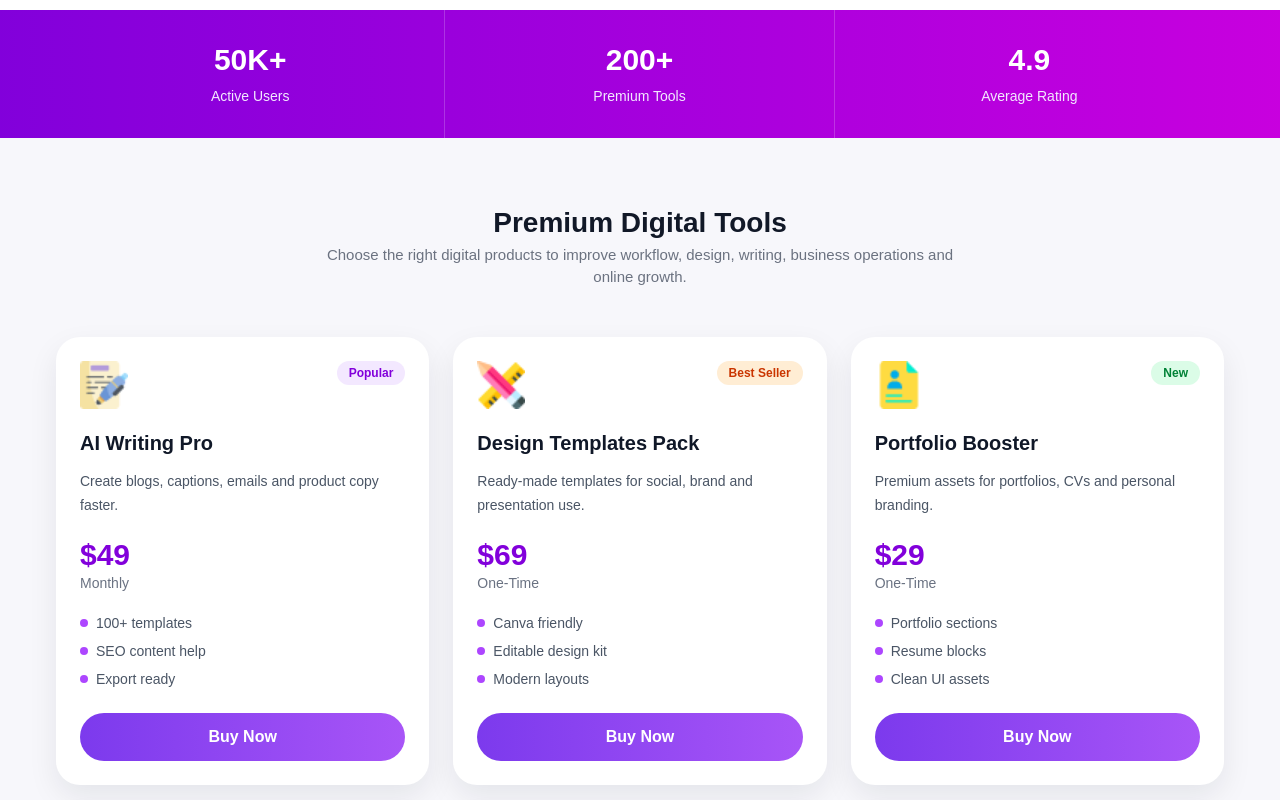
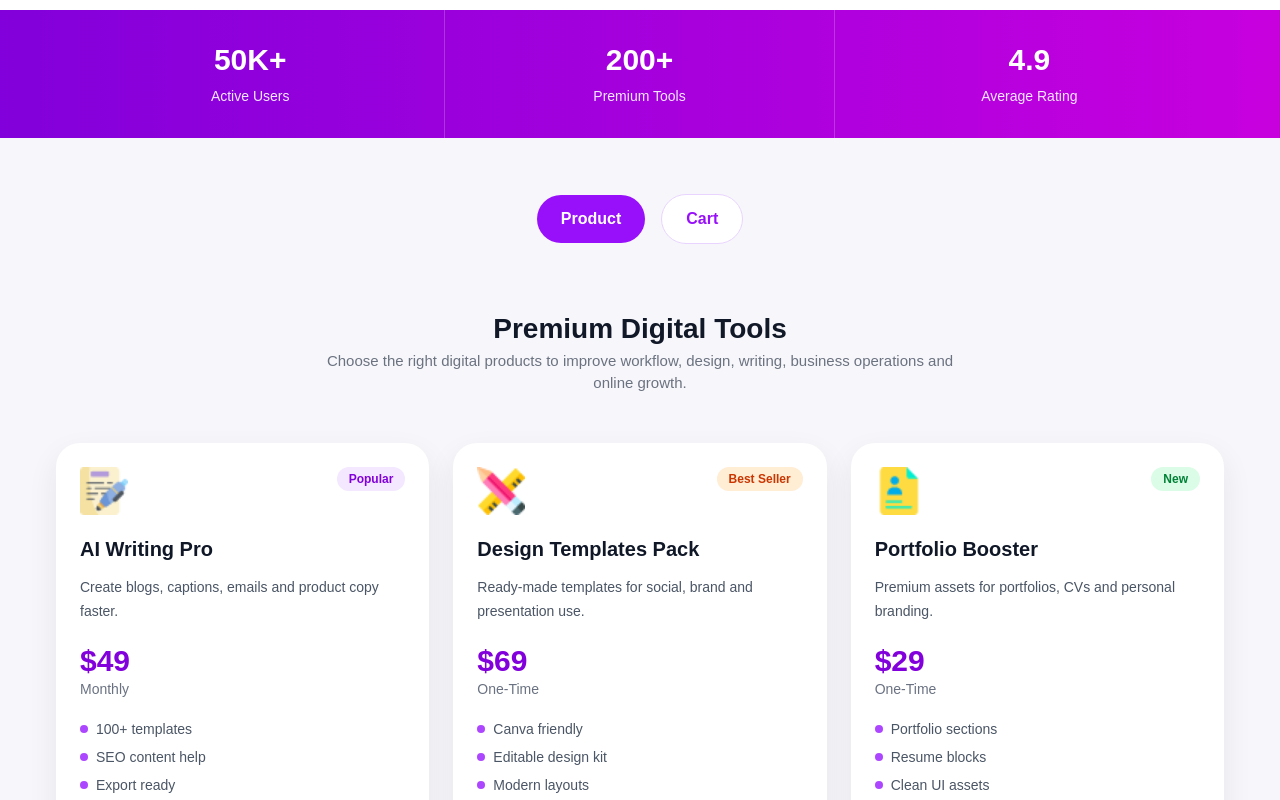
Before and after one commit to Munem223/B13-A6-DigiTools-Platform-main, a React (Vite) app: page / in a window 1280 px wide. Shown: the part 760-1560 px from the top of the page. Built offline with nearby package versions, Linux system fonts and the light colour scheme.

Commit message:
cart section and toggle

```diff
--- a/src/App.jsx
+++ b/src/App.jsx
@@ -4,6 +4,8 @@ import Navbar from "./components/Navbar";
 import Banner from "./components/Banner";
 import StatsSection from "./components/StatsSection";
 import ProductsSection from "./components/ProductsSection";
+import CartSection from "./components/CartSection";
+import ToggleSection from "./components/ToggleSection";
 
 function App() {
   const [activeView, setActiveView] = useState("products");
@@ -17,6 +19,15 @@ function App() {
     }
   };
 
+  const handleRemoveFromCart = (id) => {
+    const updatedCart = cartItems.filter((item) => item.id !== id);
+    setCartItems(updatedCart);
+  };
+
+  const handleProceedToCheckout = () => {
+    setCartItems([]);
+  };
+
   return (
     <div>
       <Navbar cartCount={cartItems.length} />
@@ -24,11 +35,21 @@ function App() {
       <StatsSection />
 
       <div className="container-custom">
-        <ProductsSection
-          products={products}
-          onAddToCart={handleAddToCart}
-          cartItems={cartItems}
-        />
+        <ToggleSection activeView={activeView} setActiveView={setActiveView} />
+
+        {activeView === "products" ? (
+          <ProductsSection
+            products={products}
+            onAddToCart={handleAddToCart}
+            cartItems={cartItems}
+          />
+        ) : (
+          <CartSection
+            cartItems={cartItems}
+            onRemoveFromCart={handleRemoveFromCart}
+            onProceedToCheckout={handleProceedToCheckout}
+          />
+        )}
       </div>
     </div>
   );
--- a/src/components/CartSection.jsx
+++ b/src/components/CartSection.jsx
@@ -0,0 +1,71 @@
+function CartSection({ cartItems, onRemoveFromCart, onProceedToCheckout }) {
+  const totalPrice = cartItems.reduce((sum, item) => sum + item.price, 0);
+
+  return (
+    <section className="py-16">
+      <div className="max-w-3xl mx-auto bg-white rounded-3xl p-6 md:p-8 card-shadow">
+        <div className="text-center mb-8">
+          <h2 className="section-title">Premium Digital Tools</h2>
+          <p className="section-subtitle mt-2">
+            Your selected items appear here.
+          </p>
+        </div>
+
+        {cartItems.length === 0 ? (
+          <div className="text-center py-12 border-2 border-dashed border-gray-200 rounded-2xl">
+            <h3 className="text-xl font-semibold text-gray-700">Cart is Empty</h3>
+            <p className="text-gray-500 mt-2">
+              Please add some products from the product section.
+            </p>
+          </div>
+        ) : (
+          <>
+            <div className="space-y-4">
+              {cartItems.map((item) => (
+                <div
+                  key={item.id}
+                  className="flex flex-col sm:flex-row sm:items-center justify-between gap-4 border border-gray-100 rounded-2xl p-4"
+                >
+                  <div className="flex items-center gap-4">
+                    <img
+                      src={item.icon}
+                      alt={item.name}
+                      className="w-12 h-12 object-contain"
+                    />
+                    <div>
+                      <h4 className="font-semibold text-gray-900">{item.name}</h4>
+                      <p className="text-sm text-gray-500">${item.price}</p>
+                    </div>
+                  </div>
+
+                  <button
+                    onClick={() => onRemoveFromCart(item.id)}
+                    className="text-red-500 font-medium"
+                  >
+                    Remove
+                  </button>
+                </div>
+              ))}
+            </div>
+
+            <div className="mt-8 border-t pt-6">
+              <div className="flex items-center justify-between mb-5">
+                <h4 className="text-lg font-semibold">Total</h4>
+                <p className="text-xl font-bold text-purple-700">${totalPrice}</p>
+              </div>
+
+              <button
+                onClick={onProceedToCheckout}
+                className="primary-btn w-full"
+              >
+                Proceed to Checkout
+              </button>
+            </div>
+          </>
+        )}
+      </div>
+    </section>
+  );
+}
+
+export default CartSection;
--- a/src/components/ToggleSection.jsx
+++ b/src/components/ToggleSection.jsx
@@ -0,0 +1,29 @@
+function ToggleSection({ activeView, setActiveView }) {
+  return (
+    <div className="flex items-center justify-center gap-4 mt-14">
+      <button
+        onClick={() => setActiveView("products")}
+        className={`px-6 py-3 rounded-full font-semibold transition ${
+          activeView === "products"
+            ? "bg-purple-600 text-white"
+            : "bg-white text-purple-600 border border-purple-200"
+        }`}
+      >
+        Product
+      </button>
+
+      <button
+        onClick={() => setActiveView("cart")}
+        className={`px-6 py-3 rounded-full font-semibold transition ${
+          activeView === "cart"
+            ? "bg-purple-600 text-white"
+            : "bg-white text-purple-600 border border-purple-200"
+        }`}
+      >
+        Cart
+      </button>
+    </div>
+  );
+}
+
+export default ToggleSection;
```
